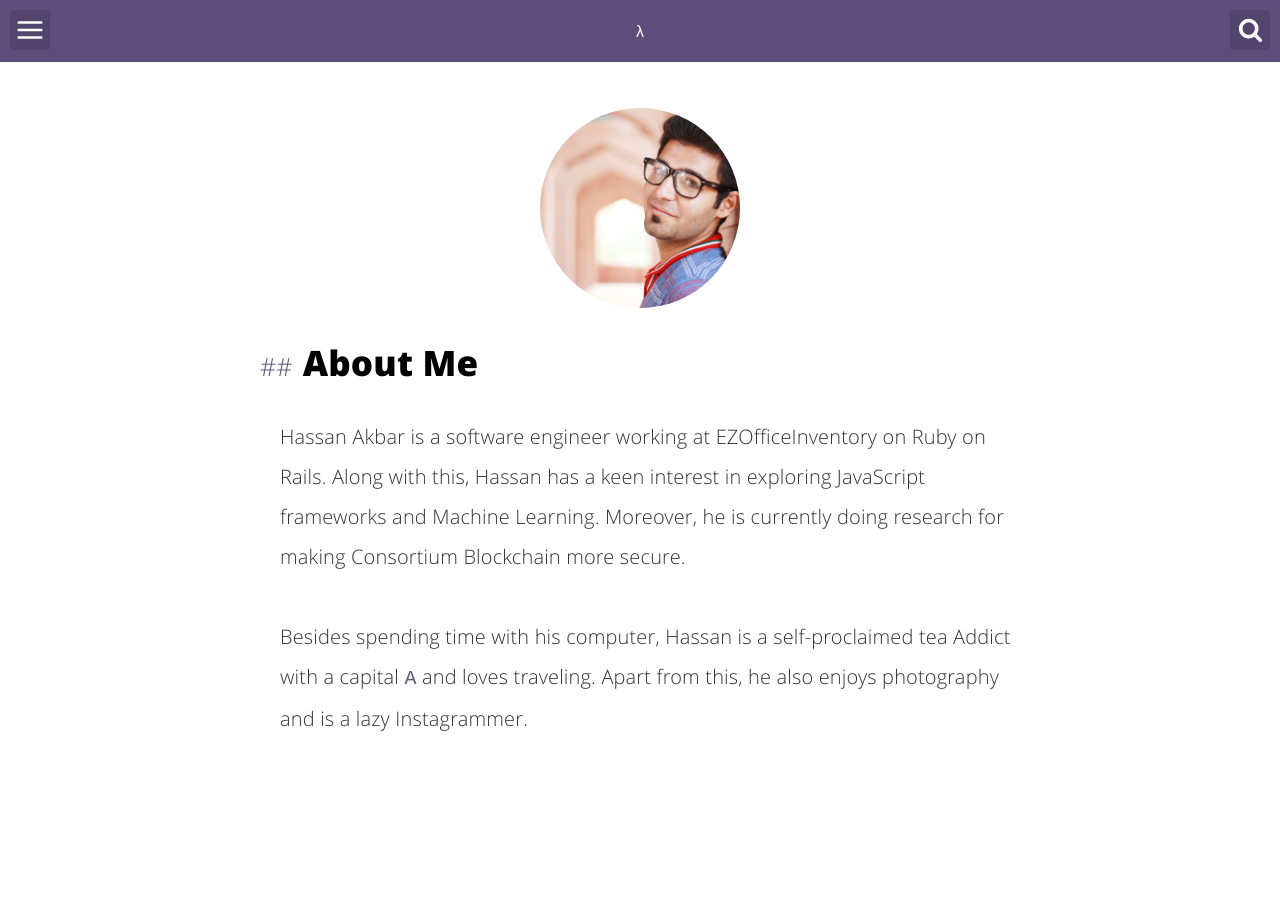
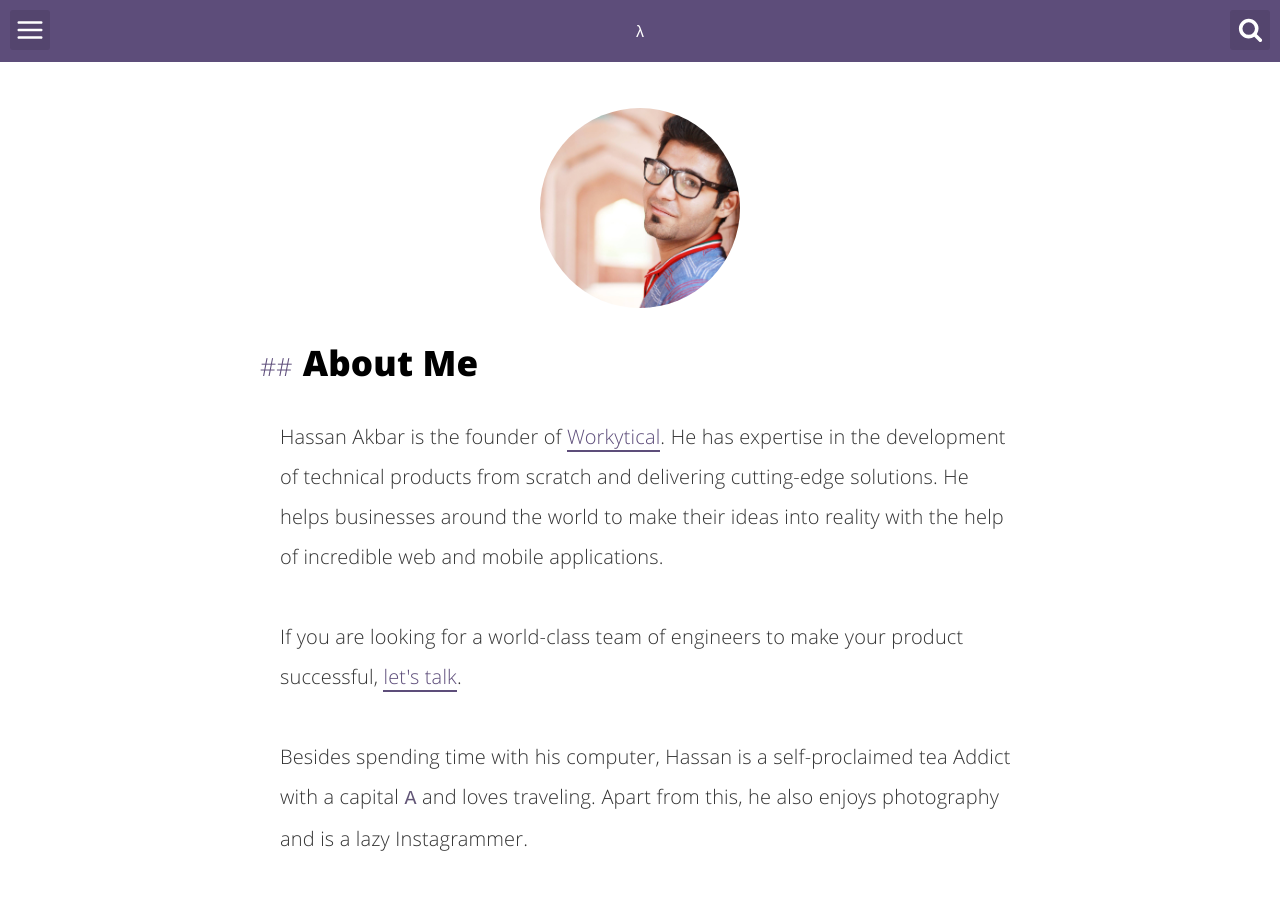
Before and after one commit to HassanAkbar/hassanakbar.github.io, a Jekyll site: the page built from about.html, in a window 1280 px wide. Built offline with Jekyll 4.4.1, drawn with Linux system fonts in a browser that asks for light colours.

Commit message:
changes to profile

```diff
--- a/_config.yml
+++ b/_config.yml
@@ -6,8 +6,8 @@
 
 # User settings
 username: Hassan Akbar
-user_title: Hassan Akbar - Software Engineer
-email: hassanakbar2@gmail.com
+user_title: Hassan Akbar - Founder Workytical
+email: hassan.akbar@workytical.com
 twitter_username: Ha5SanAkbar
 instagram_username: hassanakbar4
 github_username:  hassanakbar
--- a/about.html
+++ b/about.html
@@ -12,7 +12,10 @@
 <div class="aboutme">
   <ul class="recent">
     <li>
-      Hassan Akbar is a software engineer working at EZOfficeInventory on Ruby on Rails. Along with this, Hassan has a keen interest in exploring JavaScript frameworks and Machine Learning. Moreover, he is currently doing research for making Consortium Blockchain more secure.
+      Hassan Akbar is the founder of <a href='https://www.workytical.com/'>Workytical</a>. He has expertise in the development of technical products from scratch and delivering cutting-edge solutions. He helps businesses around the world to make their ideas into reality with the help of incredible web and mobile applications.
+      <br>
+      <br>
+      If you are looking for a world-class team of engineers to make your product successful, <a href='hassan.akbar@workytical.com'>let's talk</a>.
     </li>
     <br>
     <li>
```
